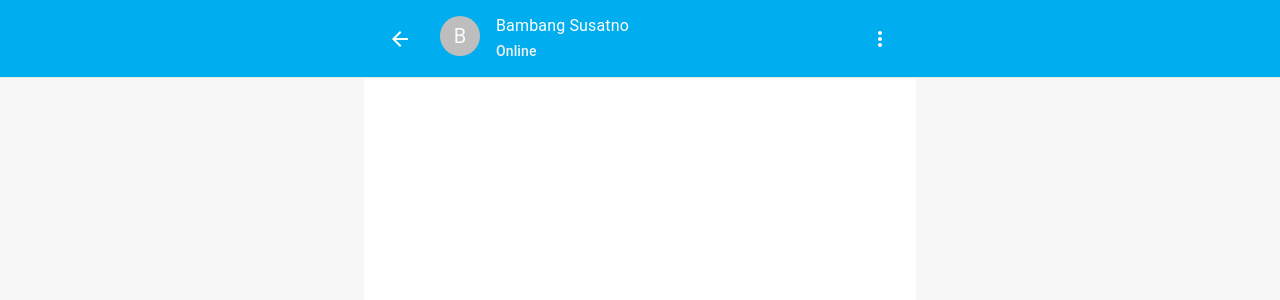
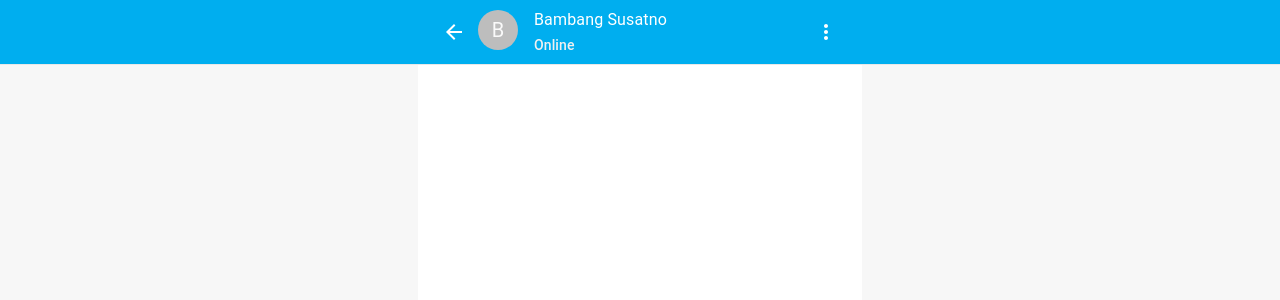
Before and after one commit to retry19/connectin-chat-app, a React (Create React App) app: page /chat in a window 1280 px wide. Shown: the top 300 px of the page. Built offline with nearby package versions, Linux system fonts and the light colour scheme.

Commit message:
style: edit max-width and padding horizontal

```diff
--- a/src/components/Navbar/index.js
+++ b/src/components/Navbar/index.js
@@ -18,6 +18,10 @@ import { useState } from 'react';
 import { Link } from 'react-router-dom';
 
 const useStyles = makeStyles((theme) => ({
+  container: {
+    paddingRight: 0,
+    paddingLeft: 0,
+  },
   title: {
     flexGrow: 1,
     fontWeight: 'bolder',
@@ -90,7 +94,7 @@ function Navbar() {
 
   return (
     <AppBar position="sticky" color="primary" elevation={0}>
-      <Container maxWidth="sm">
+      <Container maxWidth="xs" className={classes.container}>
         <Toolbar>
           <IconButton edge="start" color="inherit" aria-label="menu" onClick={toggleDrawer(true)}>
             <Menu />
--- a/src/components/NavbarBack/index.js
+++ b/src/components/NavbarBack/index.js
@@ -15,6 +15,10 @@ const useStyles = makeStyles(() => ({
   title: {
     flexGrow: 1,
     fontWeight: 'bolder',
+  },
+  container: {
+    paddingRight: 0,
+    paddingLeft: 0,
   }
 }));
 
@@ -23,7 +27,7 @@ function NavbarBack({ title, children, link, color }) {
   const history = useHistory();
   return (
     <AppBar position="sticky" color={color || 'primary'} elevation={0} style={{ borderBottom: '1px solid rgb(232, 232, 232)' }}>
-      <Container maxWidth="sm">
+      <Container maxWidth="xs" className={classes.container}>
         <Toolbar>
           <IconButton edge="start" color="inherit" aria-label="back" onClick={() => history.push(link)}>
             <ArrowBack />
--- a/src/containers/ChatList/index.js
+++ b/src/containers/ChatList/index.js
@@ -1,9 +1,17 @@
-import { List } from '@material-ui/core';
+import { List, makeStyles } from '@material-ui/core';
 import { ChatItem } from '../../components';
 
+const useStyles = makeStyles(() => ({
+  zeroPadding: {
+    padding: 0
+  }
+}));
+
 function ChatList() {
+  const classes = useStyles();
+
   return (
-    <List>
+    <List className={classes.zeroPadding}>
       <ChatItem
         sender="Bambang Susatno"
         description="I'll be in your neighborhood doing errands this"
--- a/src/pages/Home/index.js
+++ b/src/pages/Home/index.js
@@ -13,10 +13,9 @@ const useStyles = makeStyles((theme) => ({
     backgroundColor: '#f7f7f7',
   },
   container: {
-    backgroundColor: 'none',
-    [theme.breakpoints.down('600')]: {
-      backgroundColor: '#ffffff'
-    }
+    backgroundColor: '#ffffff',
+    paddingRight: 0,
+    paddingLeft: 0,
   },
   content: {
     backgroundColor: '#ffffff',
@@ -35,7 +34,7 @@ export default function Home() {
   return (
     <Box minHeight="100vh" className={classes.backgroundGray}>
       <Navbar type="home" />
-      <Container maxWidth="sm" className={classes.container}>
+      <Container maxWidth="xs" className={classes.container}>
         <Box className={classes.content}>
           <ChatList />
           <Fab aria-label="New Chat" className={classes.fab} color="primary">
--- a/src/pages/PrivateChat/index.js
+++ b/src/pages/PrivateChat/index.js
@@ -12,7 +12,7 @@ import {
 import { MoreVert } from '@material-ui/icons';
 import { NavbarBack } from '../../components';
 
-const useStyles = makeStyles((theme) => ({
+const useStyles = makeStyles(() => ({
   backgroundGray: {
     backgroundColor: '#f7f7f7'
   },
@@ -21,16 +21,17 @@ const useStyles = makeStyles((theme) => ({
     color: '#f0f0f0'
   },
   container: {
-    backgroundColor: 'none',
-    [theme.breakpoints.down('600')]: {
-      backgroundColor: '#ffffff'
-    }
+    paddingRight: 0,
+    paddingLeft: 0,
   },
   content: {
     backgroundColor: '#ffffff',
     position: 'relative',
     minHeight: '90vh',
   },
+  noPadding: {
+    padding: 0
+  }
 }));
 
 function PrivateChat() {
@@ -38,7 +39,7 @@ function PrivateChat() {
   return (
     <Box minHeight="100vh" className={classes.backgroundGray}>
       <NavbarBack link="/">
-        <ListItem alignItems="flex-start">
+        <ListItem alignItems="flex-start" className={classes.noPadding}>
           <ListItemAvatar>
             <Avatar alt="Bambang Susatno" src="/" />
           </ListItemAvatar>
@@ -60,7 +61,7 @@ function PrivateChat() {
         </IconButton>
       </NavbarBack>
 
-      <Container maxWidth="sm" className={classes.container}>
+      <Container maxWidth="xs" className={classes.container}>
         <Box className={classes.content} />
       </Container>
     </Box>
--- a/src/pages/Search/index.js
+++ b/src/pages/Search/index.js
@@ -12,10 +12,8 @@ const useStyles = makeStyles((theme) => ({
     backgroundColor: '#f7f7f7',
   },
   container: {
-    backgroundColor: 'none',
-    [theme.breakpoints.down('600')]: {
-      backgroundColor: '#ffffff'
-    }
+    paddingRight: 0,
+    paddingLeft: 0,
   },
   content: {
     backgroundColor: '#ffffff',
@@ -45,7 +43,7 @@ function Search() {
           autoFocus="on"
         />
       </NavbarBack>
-      <Container maxWidth="sm" className={classes.container}>
+      <Container maxWidth="xs" className={classes.container}>
         <Box className={classes.content}>
           <ChatList />
         </Box>
```
